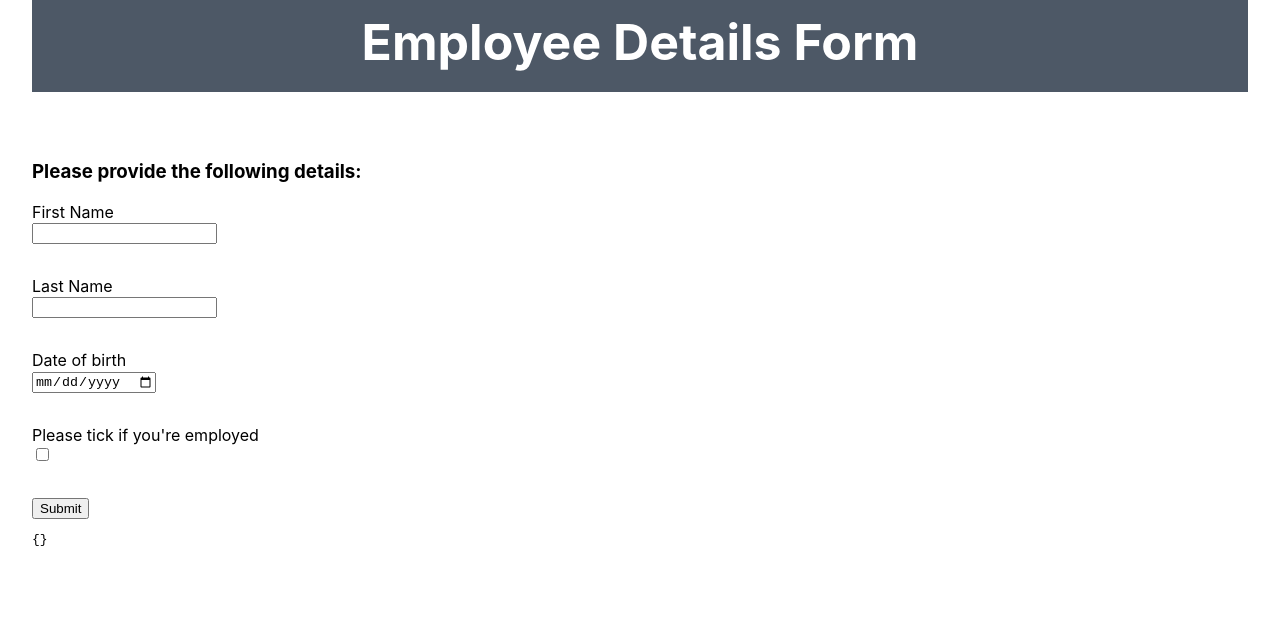
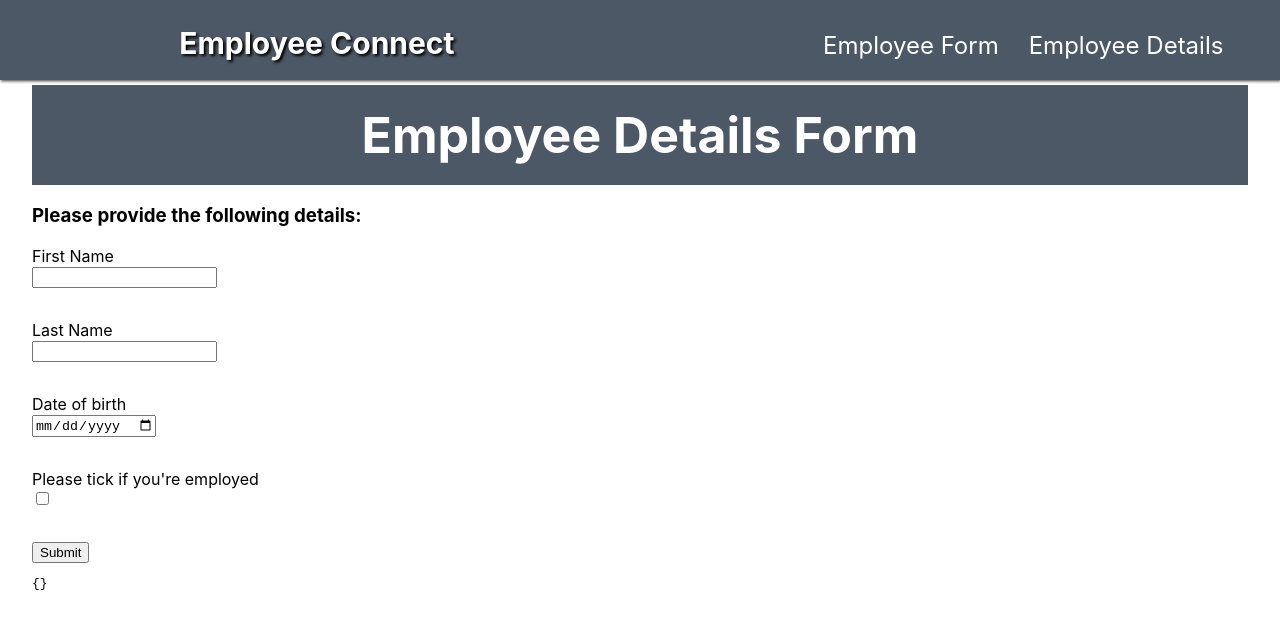
Before and after one commit to cjrobbertse/EmployeeConnect, a React app in the folder client/react/: page / in a window 1280 px wide. Shown: the top 628 px of the page. Built offline with nearby package versions, Linux system fonts and the light colour scheme; no server answers.

Commit message:
adds nav bar

```diff
--- a/client/react/src/App.tsx
+++ b/client/react/src/App.tsx
@@ -2,14 +2,18 @@ import React, { ReactElement } from "react";
 import "./App.css";
 import { Route, Routes, BrowserRouter } from "react-router-dom";
 import Home from "./pages/Home/Home";
+import Layout from "./components/Layout/Layout";
 
 function App(): ReactElement {
   return (
     <BrowserRouter>
+      <Layout>
         <Routes>
           <Route path="/" element={<Home />} />
-          <Route path="/home" element={<Home />} />
+          <Route path="/employee-details" element={<Home />} />
+          <Route path="/employee-form" element={<Home />} />
         </Routes>
+      </Layout>
     </BrowserRouter>
   );
 }
--- a/client/react/src/components/Layout/NavBar/NavBar.tsx
+++ b/client/react/src/components/Layout/NavBar/NavBar.tsx
@@ -1,33 +1,20 @@
 import React from "react";
 import NavBarStyles from "./NavBarStyles";
 import { NavLink } from "react-router-dom";
-import Logo from "../../../../../../../../../../../CV/Portfolio/src/components/Logo/Logo";
 
 const NavBar = () => {
   return (
     <NavBarStyles>
-      {/*Display Logo top right */}
-      <Logo className="nav-logo" />
-
       <div className="desktop-nav">
         <nav>
           {/*Display site's title*/}
-          <h1>A.O&apos;Toole</h1>
+          <h1>Employee Connect</h1>
           <ul>
             <li>
-              <NavLink to="/home">Home</NavLink>
+              <NavLink to="/employee-form">Employee Form</NavLink>
             </li>
             <li>
-              <NavLink to="/routes">Routes</NavLink>
-            </li>
-            <li>
-              <NavLink to="/cv">CV</NavLink>
-            </li>
-            <li>
-              <NavLink to="/about">About</NavLink>
-            </li>
-            <li>
-              <NavLink to="/projects">Projects</NavLink>
+              <NavLink to="/employee-details">Employee Details</NavLink>
             </li>
           </ul>
         </nav>
--- a/client/react/src/components/Layout/NavBar/NavBarStyles.tsx
+++ b/client/react/src/components/Layout/NavBar/NavBarStyles.tsx
@@ -2,14 +2,16 @@ import styled from "styled-components";
 
 const NavBarStyles = styled.div`
   background-color: #4d5866;
-  height: 70px;
+  height: 80px;
   width: 100%;
   box-shadow: 1px 1px 3px #373535;
+  position: fixed;
+  top: 0;
+  margin-bottom: 2rem;
   & h1 {
     font-size: 30px;
     color: white;
     margin-left: 14%;
-    margin-top: -35px;
     text-shadow: 2px 2px 3px #000;
     cursor: default;
   }
--- a/client/react/src/components/SkinnyBanner/SkinnyBannerStyles.tsx
+++ b/client/react/src/components/SkinnyBanner/SkinnyBannerStyles.tsx
@@ -5,7 +5,7 @@ const SkinnyBannerStyles = styled.div`
   text-align: center;
   height: 100px;
   color: white;
-  transform: translateY(-50px);
+  margin-top: 7%;
 
   h2 {
     padding-top: 20px;
```
